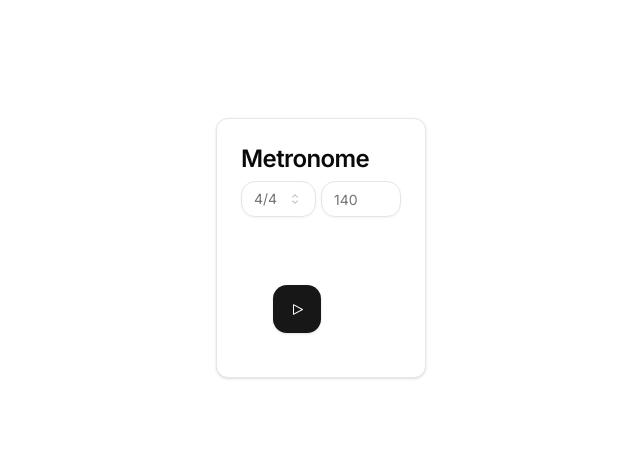
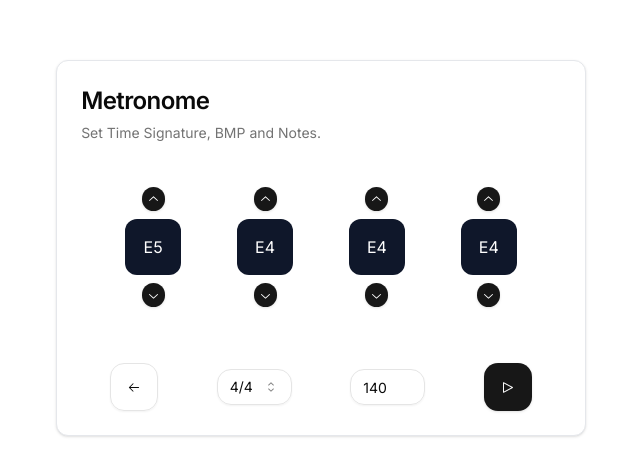
Before and after one commit to Pandaphobic/practice-utilities, a Next.js app: page /metronome in a window 1280 px wide. Shown: the part 152-628 px from the top of the page, without its empty margins (319-959 px from the left). Built offline with nearby package versions, Linux system fonts and the light colour scheme.

Commit message:
working metronome display

```diff
--- a/src/app/metronome/page.tsx
+++ b/src/app/metronome/page.tsx
@@ -1,5 +1,5 @@
 "use client";
-import { useState } from "react";
+import { useEffect, useState } from "react";
 import {
   Card,
   CardContent,
@@ -19,28 +19,55 @@ import {
 } from "@/components/ui/select";
 import { Button } from "@/components/ui/button";
 // Icons
-import { PlayIcon, StopIcon } from "@radix-ui/react-icons";
+import {
+  PlayIcon,
+  StopIcon,
+  ArrowLeftIcon,
+  ChevronUpIcon,
+} from "@radix-ui/react-icons";
 // Metronome
 import { Metronome } from "@/lib/metronome";
+import { Label, SelectLabel } from "@radix-ui/react-select";
+import { useRouter } from "next/navigation";
 
 // TODO:
-// - put notes in state
+// x put notes in state
 // - add ability to edit notes
-// - top number dictates notes.length
-const initNotes = [
-  // volume, note
-  [4, "E5"],
-  [4, "E4"],
-  [4, "E4"],
-  [4, "E4"],
-];
-
-const metronome = new Metronome(140, [4, 4], initNotes);
+// x top number dictates notes.length
+const metronome = new Metronome(140);
 
 export default function MetronomePage() {
+  // Router
+  const router = useRouter();
+  // App State
   const [timeSignature, setTimeSignature] = useState("4/4");
-  const [notes, setNotes] = useState(initNotes); // [volume, note
+  const [notes, setNotes] = useState(metronome.notes);
+  const [playing, setPlaying] = useState(false);
+  const [count, setCount] = useState(0);
+  // [volume, note
   const [bpm, setBpm] = useState(140);
+
+  useEffect(() => {
+    // play status
+    const handlePlayStatusChanged = (playing: boolean) => {
+      console.log(`Metronome is now ${playing ? "playing" : "stopped"}`);
+      setPlaying(playing);
+    };
+    // current count
+    const handleCount = (count: number) => {
+      console.log(`Count: ${count}`);
+      setCount(count);
+    };
+
+    // Add the event listener to the metronome
+    metronome.on("playStatusChanged", handlePlayStatusChanged);
+    metronome.on("count", handleCount);
+    // Clean up the event listener when the component unmounts
+    return () => {
+      metronome.off("playStatusChanged", handlePlayStatusChanged);
+      metronome.off("count", handleCount);
+    };
+  }, []);
 
   const handlePlay = () => {
     metronome.play();
@@ -48,11 +75,35 @@ export default function MetronomePage() {
 
   const handleStop = () => {
     metronome.stop();
+    setCount(0);
   };
 
   const handleBpmChange = (e: React.ChangeEvent<HTMLInputElement>) => {
     setBpm(Number(e.target.value));
     metronome.updateBpm(Number(e.target.value));
+  };
+
+  const incrementNote = (i: number) => {
+    const nextNote = metronome.notesList.indexOf(notes[i][1]) + 1;
+    const newNote = metronome.notesList[nextNote];
+
+    updateNote(i, notes[i][0], newNote);
+  };
+
+  const decrementNote = (i: number) => {
+    const nextNote = metronome.notesList.indexOf(notes[i][1]) - 1;
+    const newNote = metronome.notesList[nextNote];
+
+    updateNote(i, notes[i][0], newNote);
+  };
+
+  const updateNote = (i: number, volume: number, newNote: string) => {
+    if (metronome.notesList.includes(newNote)) {
+      const newNotes = [...notes];
+      newNotes[i] = [volume, newNote];
+      metronome.updateNotes(newNotes);
+      setNotes(newNotes);
+    }
   };
 
   const handleTimeSignatureChange = (newTs: string) => {
@@ -70,10 +121,55 @@ export default function MetronomePage() {
 
   return (
     <div className="flex flex-col items-center justify-between">
-      <Card className="max-w-[375px] w-full">
-        <CardHeader>
+      <Card className="max-w-[600px] w-full">
+        <CardHeader className="pb-0">
           <CardTitle className="text-2xl">Metronome</CardTitle>
           <CardDescription className="grid grid-cols-2 text-sm">
+            Set Time Signature, BMP and Notes.
+          </CardDescription>
+        </CardHeader>
+        <CardContent className="pt-0 mt-0">
+          <div className={`flex items-center justify-between p-10`}>
+            {notes.map((note, i) => (
+              <div className="text-center p-1" key={i}>
+                <Button
+                  className="p-1 h-6 mb-2"
+                  onClick={() => incrementNote(i)}
+                >
+                  <ChevronUpIcon />
+                </Button>
+
+                <div
+                  key={i + 1}
+                  className={`h-14 w-14 rounded-xl ${
+                    i + 1 === count ? "bg-white" : "bg-slate-900"
+                  } ${i + 1 === count ? "text-black" : "text-white"}`}
+                >
+                  <p className="text-center justify-center flex flex-col h-full w-full">
+                    {note[1]}
+                  </p>
+                  <Button
+                    className="p-1 h-6 mt-2"
+                    onClick={() => decrementNote(i)}
+                  >
+                    <ChevronUpIcon className="transform rotate-180" />
+                  </Button>
+                </div>
+              </div>
+            ))}
+          </div>
+        </CardContent>
+        <CardFooter className="flex flex-row content-center justify-center  pt-5">
+          <div className="m-auto">
+            <Button
+              variant={"outline"}
+              className="size-12 justify-center"
+              onClick={() => router.push("/")}
+            >
+              <ArrowLeftIcon />
+            </Button>
+          </div>
+          <div className="m-auto">
             <Select
               onValueChange={handleTimeSignatureChange}
               value={timeSignature}
@@ -83,6 +179,7 @@ export default function MetronomePage() {
               </SelectTrigger>
               <SelectContent>
                 <SelectGroup>
+                  <SelectLabel>Time Signature</SelectLabel>
                   {metronome ? (
                     metronome.timeSignatures.map((timeSignature) => (
                       <SelectItem
@@ -99,19 +196,23 @@ export default function MetronomePage() {
                 </SelectGroup>
               </SelectContent>
             </Select>
+          </div>
+
+          <div className="m-auto">
             <Input
-              className="w-20"
+              className="w-[75px]"
               type="number"
               placeholder="BPM"
               value={bpm}
               onChange={handleBpmChange}
             />
-          </CardDescription>
-        </CardHeader>
-        <CardContent></CardContent>
-        <CardFooter className="flex justify-center">
-          <div className="grid grid-cols-2 p-3 m-2">
-            <PlayPaushBtn handlePlay={handlePlay} handleStop={handleStop} />
+          </div>
+          <div className="m-auto">
+            <PlayPaushBtn
+              playing={playing}
+              handlePlay={handlePlay}
+              handleStop={handleStop}
+            />
           </div>
         </CardFooter>
       </Card>
@@ -120,22 +221,20 @@ export default function MetronomePage() {
 }
 
 function PlayPaushBtn({
+  playing,
   handlePlay,
   handleStop,
 }: {
+  playing: boolean;
   handlePlay: () => void;
   handleStop: () => void;
 }) {
-  const [playing, setPlaying] = useState(false);
-
   function play() {
     handlePlay();
-    setPlaying(true);
   }
 
   function stop() {
     handleStop();
-    setPlaying(false);
   }
 
   return (
--- a/src/app/page.tsx
+++ b/src/app/page.tsx
@@ -34,7 +34,7 @@ export default function Home() {
             <Button
               onClick={() => setSelected(0)}
               className={`h-16 w-20 ${
-                selected === 0 ? "bg-white" : "bg-slate-400"
+                selected === 0 ? "bg-white" : "bg-gray-600"
               }`}
             >
               <MetronomeIcon size={25} />
@@ -42,13 +42,13 @@ export default function Home() {
             <Button
               onClick={() => setSelected(1)}
               className={`h-16 w-20 ${
-                selected === 1 ? "bg-white" : "bg-slate-400"
+                selected === 1 ? "bg-white" : "bg-gray-600"
               }`}
             ></Button>
             <Button
               onClick={() => setSelected(2)}
               className={`h-16 w-20 ${
-                selected === 2 ? "bg-white" : "bg-slate-400"
+                selected === 2 ? "bg-white" : "bg-gray-600"
               }`}
             ></Button>
           </div>
--- a/src/lib/metronome.js
+++ b/src/lib/metronome.ts
@@ -1,4 +1,12 @@
-const noteFrequencies = {
+interface NoteFrequencies {
+  [key: string]: number;
+}
+// Type info for Metronome class
+//         // Volume, Note
+type Note = [number, string];
+type NoteName = string;
+
+const noteFrequencies: NoteFrequencies = {
   C0: 16.35,
   "C#0": 17.32,
   D0: 18.35,
@@ -131,8 +139,29 @@ const timeSigs = [
   "8/8",
 ];
 
-export class Metronome {
-  constructor(bpm, timeSig = [4, 4], notes) {
+const initNotes: Note[] = [
+  // volume, note
+  [4, "E5"],
+  [4, "E4"],
+  [4, "E4"],
+  [4, "E4"],
+];
+
+import { EventEmitter } from "events";
+
+export class Metronome extends EventEmitter {
+  bpm: number;
+  timeSignature: number[];
+  notes: Note[];
+  count: number;
+  interval: number;
+  intervalId: any;
+  playing: boolean;
+  notesList: string[];
+  timeSignatures: string[];
+
+  constructor(bpm = 120, timeSig = [4, 4], notes = initNotes) {
+    super();
     this.bpm = bpm;
     this.timeSignature = timeSig;
     this.notes = notes;
@@ -144,15 +173,20 @@ export class Metronome {
     this.timeSignatures = timeSigs;
   }
 
-  beep([volume = 6, note = "E4"]) {
+  beep([volume = 6, note = "E4"]: [number, string]) {
     const duration = 200; // 100 milliseconds for beep
-    const audioCtx = new (window.AudioContext || window.webkitAudioContext)();
+    const audioCtx = new window.AudioContext();
 
     const oscillator = audioCtx.createOscillator();
     const gainNode = audioCtx.createGain();
     // Convert note to frequency (in Hz) - you can expand this function for more notes
-    function noteToFrequency(note) {
-      return noteFrequencies[note.toUpperCase()];
+    function noteToFrequency(noteName: NoteName) {
+      const noteFreqs = Object.keys(noteFrequencies);
+      if (!noteFreqs.includes(note.toUpperCase()))
+        throw new Error("Invalid note");
+      const noteN = noteName.toUpperCase().toString();
+
+      return noteFrequencies[noteN];
     }
 
     const frequency = noteToFrequency(note);
@@ -182,6 +216,7 @@ export class Metronome {
   }
 
   beepboop() {
+    this.emit("count", this.count);
     console.log(this.notes);
     this.beep(this.notes[this.count - 1]);
     if (this.count === this.timeSignature[0]) this.count = 0;
@@ -199,6 +234,7 @@ export class Metronome {
   play() {
     if (this.playing) return;
     this.playing = true;
+    this.emit("playStatusChanged", this.playing);
     this.intervalId = setInterval(
       this.beepboop.bind(this),
       this.interval * 1000
@@ -209,38 +245,51 @@ export class Metronome {
     if (!this.playing) return;
     this.count = 1;
     this.playing = false;
+    this.emit("playStatusChanged", this.playing);
     clearInterval(this.intervalId);
   }
 
-  parseTs(timeSig) {
+  parseTs(timeSig: string | number[]) {
     let newTs;
-    if (typeof timeSig === "string") newTs = timeSig.split("/").map(Number);
-    if (typeof timeSig === "array" && timeSig.length === 2) newTs = timeSig;
+    // We can check by length and type
+    // because a valid timeSig string will always be 3 characters
+    // While a valid array will always be 2
+    if (timeSig.length >= 3 && typeof timeSig === "string") {
+      // If it's a string, we split it and parse it to an int
+      newTs = timeSig.split("/").map((num) => parseInt(num));
+    } else if (timeSig.length === 2 && typeof timeSig === "object") {
+      // If it's an array, we just parse it to an int
+      newTs = timeSig.map((num: number) => Number(num));
+    } else {
+      // If it's neither, we throw an error
+      throw new Error("Invalid time signature");
+    }
+
     console.log("new ts:", newTs);
     return newTs;
   }
 
   // Creates new notes array
-  createNotes(volume, note = "E4", count) {
-    const newNotes = [];
+  createNotes(volume = 5, note = "E4", count = 4) {
+    const newNotes: Note[] = [];
     for (let i = 0; i < count; i++) {
       newNotes.push([volume, note]);
     }
     // set the first note to C4
-    newNotes[0][1] = "C4";
+    newNotes[0][1] = "E5";
 
     return newNotes;
   }
   // -------- Updating Tools --------
 
   // Updates the bpm
-  updateBpm(bpm) {
+  updateBpm(bpm: number) {
     this.bpm = bpm;
     this.interval = (60 / bpm) * (4 / this.timeSignature[1]);
     this.reset();
   }
   // Updates the notes
-  updateNotes(notes) {
+  updateNotes(notes: Note[]) {
     this.notes = notes;
   }
   // Updates the time signature
--- a/tsconfig.json
+++ b/tsconfig.json
@@ -28,7 +28,7 @@
     "**/*.tsx",
     ".next/types/**/*.ts",
     "src/idea.js",
-    "src/lib/metronome.js"
+    "src/lib/metronome.ts"
   ],
   "exclude": ["node_modules"]
 }
```
Also changed, not shown: src/components/metronome-display.tsx (added, +34 -0 lines).
